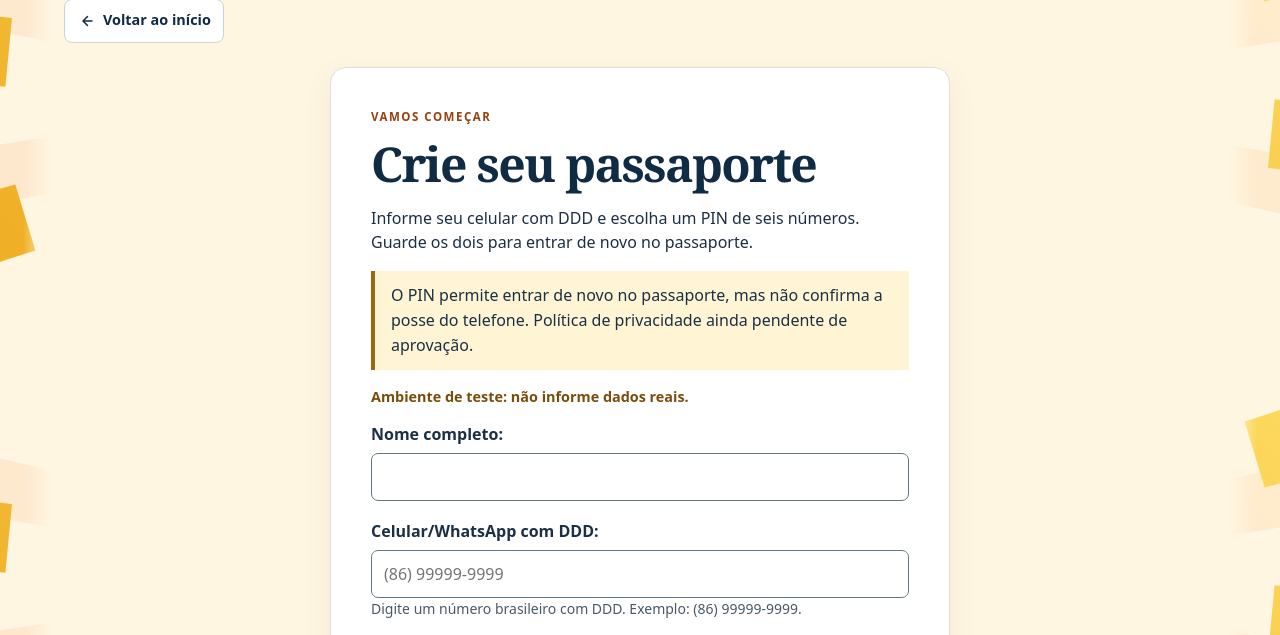
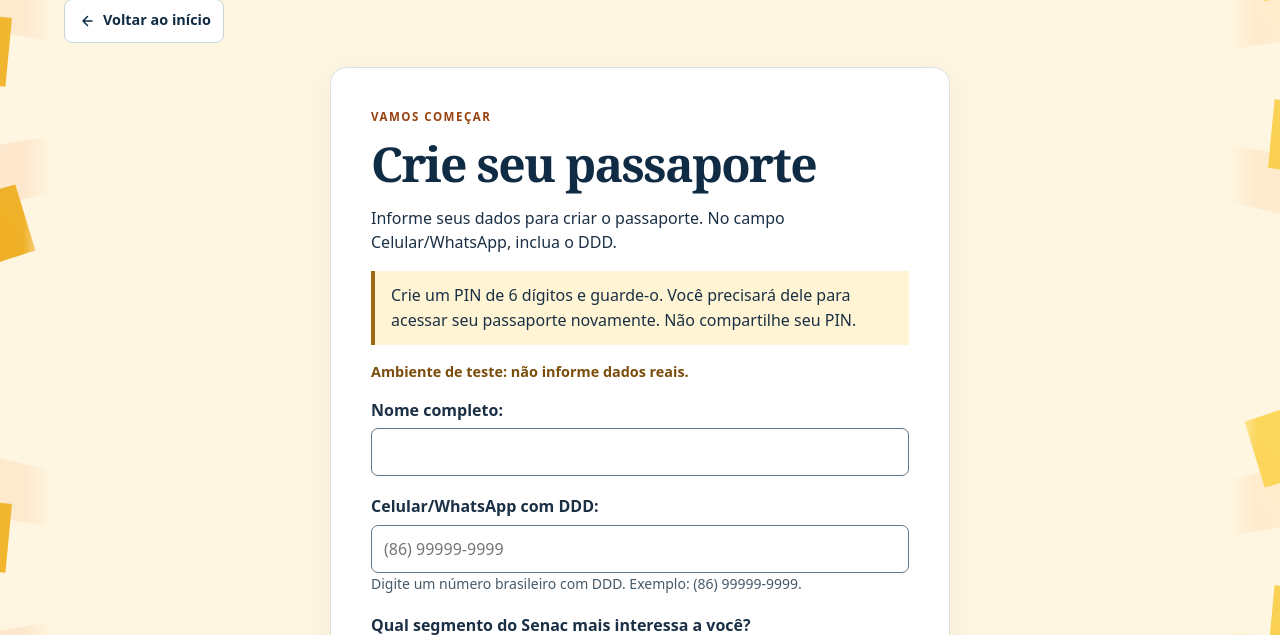
Before and after one commit to wesscosta/passaporte-digital-senac, a Django app: template passport/templates/passport/register.html in a window 1280 px wide. Shown: the part 150-785 px from the top of the page. Run offline with Django 5.2, Linux system fonts and the light colour scheme; the template is opened without the code that fills it: values that come from a table or form of the project are taken from there, others are empty; parts of the project's set-up code (start-up, migrations or seed data) failed here and were passed over.

Commit message:
fix: esclarecer orientacao do PIN no cadastro

```diff
--- a/passport/templates/passport/register.html
+++ b/passport/templates/passport/register.html
@@ -5,9 +5,9 @@
 <a class="back" href="{% url 'home' %}">{% include "passport/_icon.html" with icon="back" only %} Voltar ao início</a>
 <div class="form-card">
   <p class="eyebrow">Vamos começar</p><h1>Crie seu passaporte</h1>
-  <p>Informe seu celular com DDD e escolha um PIN de seis números. Guarde os dois para entrar de novo no passaporte.</p>
+  <p>Informe seus dados para criar o passaporte. No campo Celular/WhatsApp, inclua o DDD.</p>
   {% if pending %}<p class="pending-visit">Depois do cadastro, você confirma a visita a <strong>{{ pending.stand.name }}</strong>. A leitura vale até <time datetime="{{ pending.expires_at|date:'c' }}">{{ pending.expires_at|time:"H:i" }}</time>.</p>{% endif %}
-  <p class="notice">O PIN permite entrar de novo no passaporte, mas não confirma a posse do telefone. Política de privacidade ainda pendente de aprovação.</p>
+  <p class="notice">Crie um PIN de 6 dígitos e guarde-o. Você precisará dele para acessar seu passaporte novamente. Não compartilhe seu PIN.</p>
   <p class="testing-note">Ambiente de teste: não informe dados reais.</p>
   {% include "passport/_error_summary.html" with form=form pin_cleared=True only %}
   <form method="post" novalidate>
```
